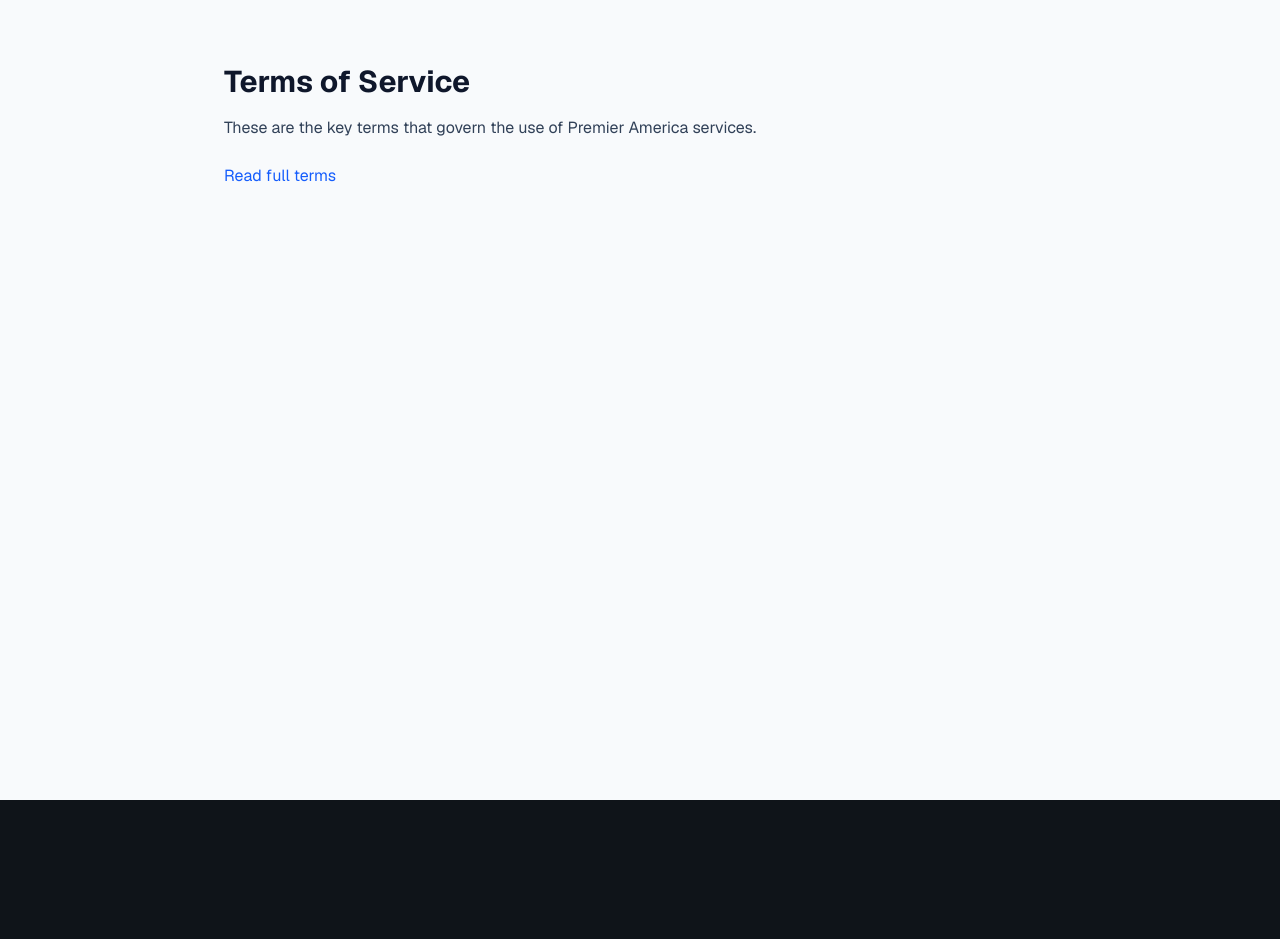
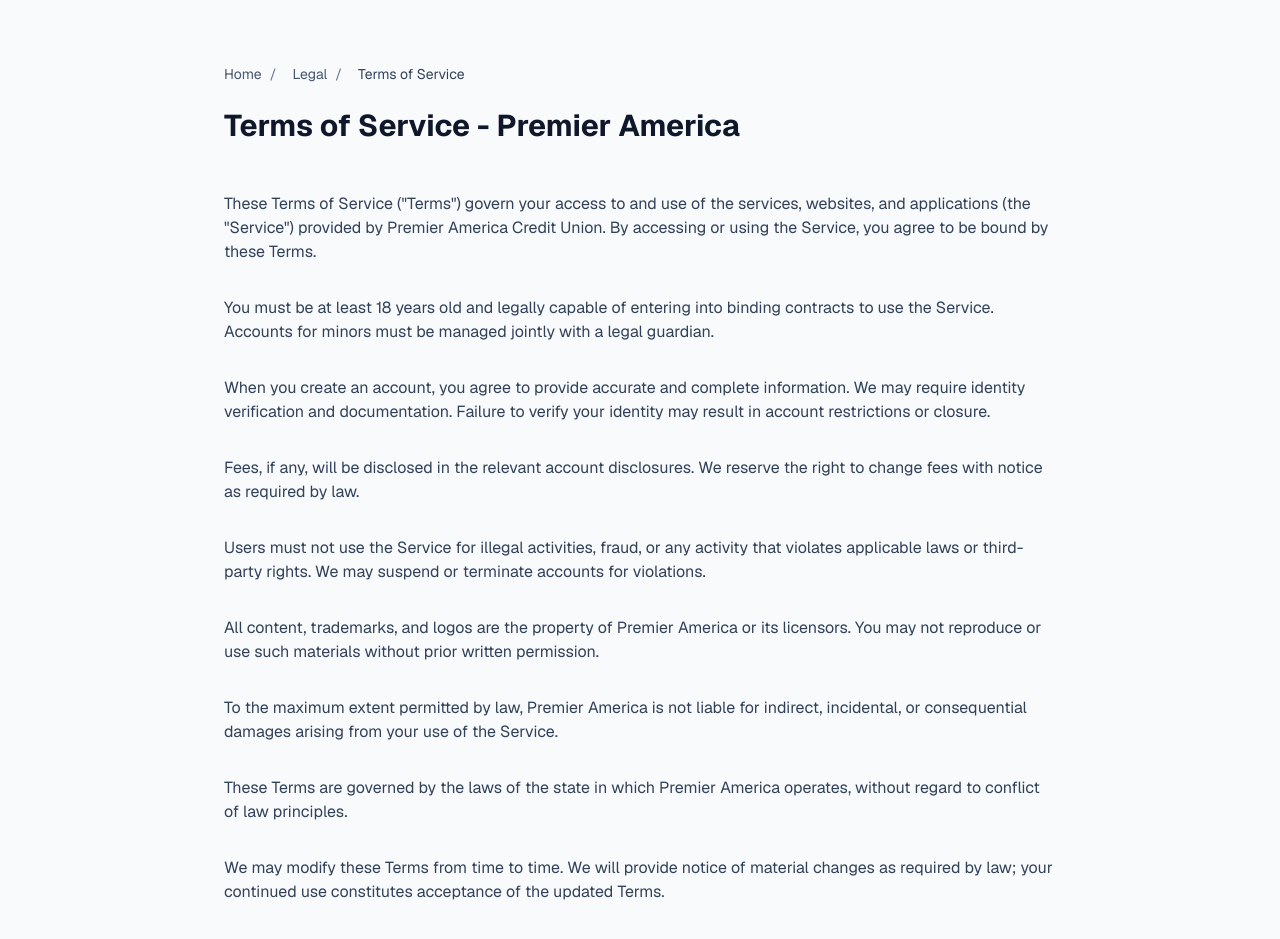
Before and after one commit to Crypticdevs0/v0-mobile-banking-mvp, a Next.js app: page /terms in a window 1280 px wide. Shown: the top 939 px of the page. Before the commit the page ends 800 px from the top, so only its background shows below. Built offline with nearby package versions, Linux system fonts and the light colour scheme; no server answers.

Commit message:
Add SEO and breadcrumbs to Terms page
cgen-d4431a14cf124c7b916ce357848fae9e

```diff
--- a/app/terms/page.tsx
+++ b/app/terms/page.tsx
@@ -1,14 +1,63 @@
 import Link from "next/link"
+import SEO from '@/components/seo'
+import Breadcrumbs from '@/components/breadcrumbs'
 
 export default function TermsPage() {
+  const title = 'Terms of Service - Premier America'
+  const description = 'Terms of Service for Premier America Credit Union. Read the rules that govern our services.'
+  const url = (process.env.NEXT_PUBLIC_APP_URL || process.env.NEXT_PUBLIC_VERCEL_URL || 'http://localhost:3000') + '/terms'
+
   return (
     <div className="min-h-screen bg-slate-50 py-16">
+      <SEO title={title} description={description} url={url} />
       <div className="max-w-4xl mx-auto px-4 sm:px-6 lg:px-8">
-        <h1 className="text-3xl font-bold text-slate-900 mb-4">Terms of Service</h1>
-        <p className="text-slate-700 mb-6">These are the key terms that govern the use of Premier America services.</p>
-        <Link href="/terms" className="text-blue-600 hover:underline">
-          Read full terms
-        </Link>
+        <Breadcrumbs items={[{ label: 'Home', href: '/' }, { label: 'Legal', href: '/terms' }, { label: 'Terms of Service' }]} />
+        <h1 className="text-3xl font-bold text-slate-900 mb-4">{title}</h1>
+
+        <section className="prose max-w-none text-slate-700">
+          <h2>Introduction</h2>
+          <p>
+            These Terms of Service ("Terms") govern your access to and use of the services, websites, and
+            applications (the "Service") provided by Premier America Credit Union. By accessing or using the
+            Service, you agree to be bound by these Terms.
+          </p>
+
+          <h2>Eligibility</h2>
+          <p>You must be at least 18 years old and legally capable of entering into binding contracts to use the
+          Service. Accounts for minors must be managed jointly with a legal guardian.</p>
+
+          <h2>Accounts and Verification</h2>
+          <p>When you create an account, you agree to provide accurate and complete information. We may require
+          identity verification and documentation. Failure to verify your identity may result in account
+          restrictions or closure.</p>
+
+          <h2>Fees and Charges</h2>
+          <p>Fees, if any, will be disclosed in the relevant account disclosures. We reserve the right to change
+          fees with notice as required by law.</p>
+
+          <h2>User Conduct</h2>
+          <p>Users must not use the Service for illegal activities, fraud, or any activity that violates applicable
+          laws or third-party rights. We may suspend or terminate accounts for violations.</p>
+
+          <h2>Intellectual Property</h2>
+          <p>All content, trademarks, and logos are the property of Premier America or its licensors. You may not
+          reproduce or use such materials without prior written permission.</p>
+
+          <h2>Limitation of Liability</h2>
+          <p>To the maximum extent permitted by law, Premier America is not liable for indirect, incidental, or
+          consequential damages arising from your use of the Service.</p>
+
+          <h2>Governing Law</h2>
+          <p>These Terms are governed by the laws of the state in which Premier America operates, without regard to
+          conflict of law principles.</p>
+
+          <h2>Changes to Terms</h2>
+          <p>We may modify these Terms from time to time. We will provide notice of material changes as required by
+          law; your continued use constitutes acceptance of the updated Terms.</p>
+
+          <h2>Contact</h2>
+          <p>If you have questions about these Terms, contact us at support@premieramerica.example.</p>
+        </section>
       </div>
     </div>
   )
```
